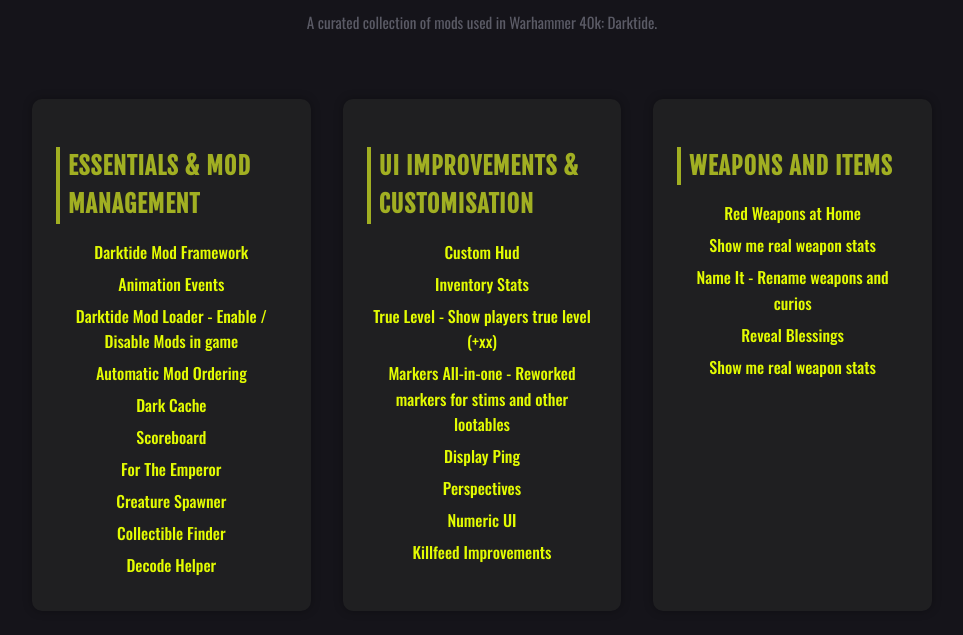
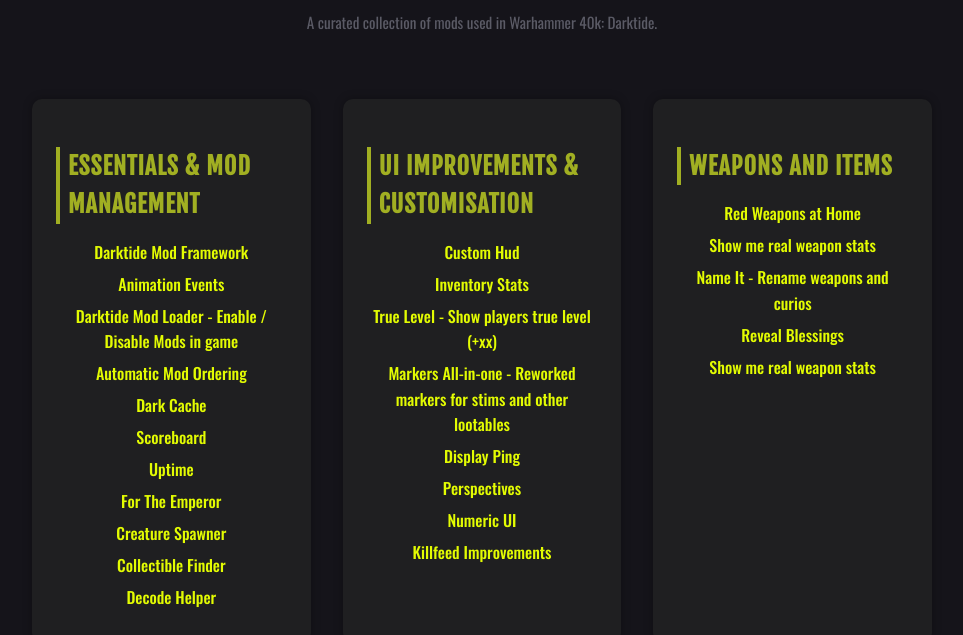
Before and after one commit to Daves-Git/darktide-mods, a plain HTML site: page index.html in a window 1280 px wide. Shown: the part 173-808 px from the top of the page, without its empty margins (158-1121 px from the left). Drawn offline with nearby package versions, Linux system fonts and the light colour scheme.

Commit message:
Update Darktide mod list and links
Updated mod list and added new mods to the sections.

```diff
--- a/index.html
+++ b/index.html
@@ -146,6 +146,7 @@ section {
         <li><a href="https://www.nexusmods.com/warhammer40kdarktide/mods/246">Automatic Mod Ordering</a></li>
         <li><a href="https://www.nexusmods.com/warhammer40kdarktide/mods/114">Dark Cache</a></li>
         <li><a href="https://www.nexusmods.com/warhammer40kdarktide/mods/22">Scoreboard</a></li>
+        <li><a href="https://www.nexusmods.com/warhammer40kdarktide/mods/573">Uptime</a></li>
         <li><a href="https://www.nexusmods.com/warhammer40kdarktide/mods/135">For The Emperor</a></li>
         <li><a href="https://www.nexusmods.com/warhammer40kdarktide/mods/25">Creature Spawner</a></li>
         <li><a href="https://www.nexusmods.com/warhammer40kdarktide/mods/298">Collectible Finder</a></li>
```
